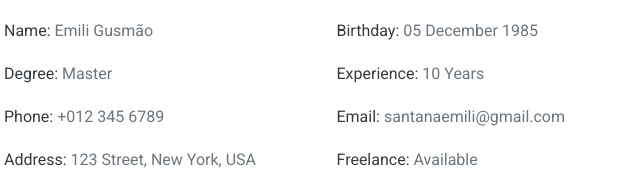
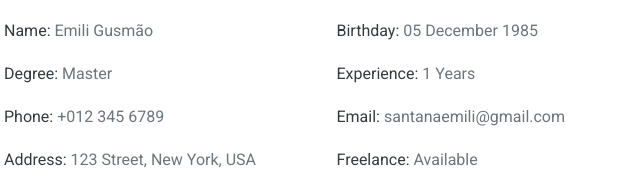
Before and after one commit to Emili-Santana/emili-portfolio, a plain HTML site: page index.html in a window 1280 px wide. Shown: the part 1261-1440 px from the top of the page, 556-1196 px from the left. Drawn offline with nearby package versions, Linux system fonts and the light colour scheme.

Commit message:
Mudança do tempo de experiencia

```diff
--- a/index.html
+++ b/index.html
@@ -130,7 +130,7 @@
                             <h6>Degree: <span class="text-secondary">Master</span></h6>
                         </div>
                         <div class="col-sm-6 py-2">
-                            <h6>Experience: <span class="text-secondary">10 Years</span></h6>
+                            <h6>Experience: <span class="text-secondary">1 Years</span></h6>
                         </div>
                         <div class="col-sm-6 py-2">
                             <h6>Phone: <span class="text-secondary">+012 345 6789</span></h6>
```
